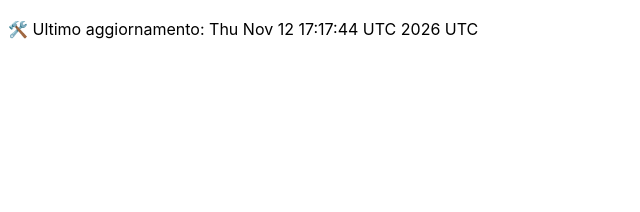
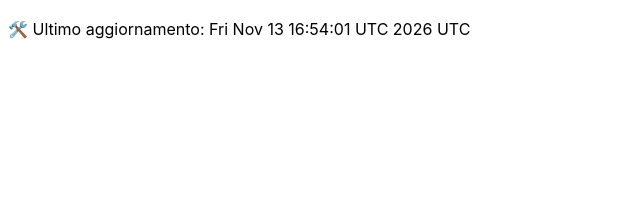
Before and after one commit to DanteTrb/DanteTrb.github.io, a Jekyll site: the page built from badges.md, in a window 1280 px wide. Shown: the top 212 px of the page, without its empty margins (0-640 px from the left). Built offline with Jekyll 4.4.1, drawn with Linux system fonts in a browser that asks for light colours; our own code applies the rules of GitHub Pages for plain Markdown files.

Commit message:
🛠️ Aggiornamento automatico badge

```diff
--- a/badges.md
+++ b/badges.md
@@ -1 +1 @@
-🛠️ Ultimo aggiornamento: Thu Nov 12 17:17:44 UTC 2026 UTC
+🛠️ Ultimo aggiornamento: Fri Nov 13 16:54:01 UTC 2026 UTC
```
